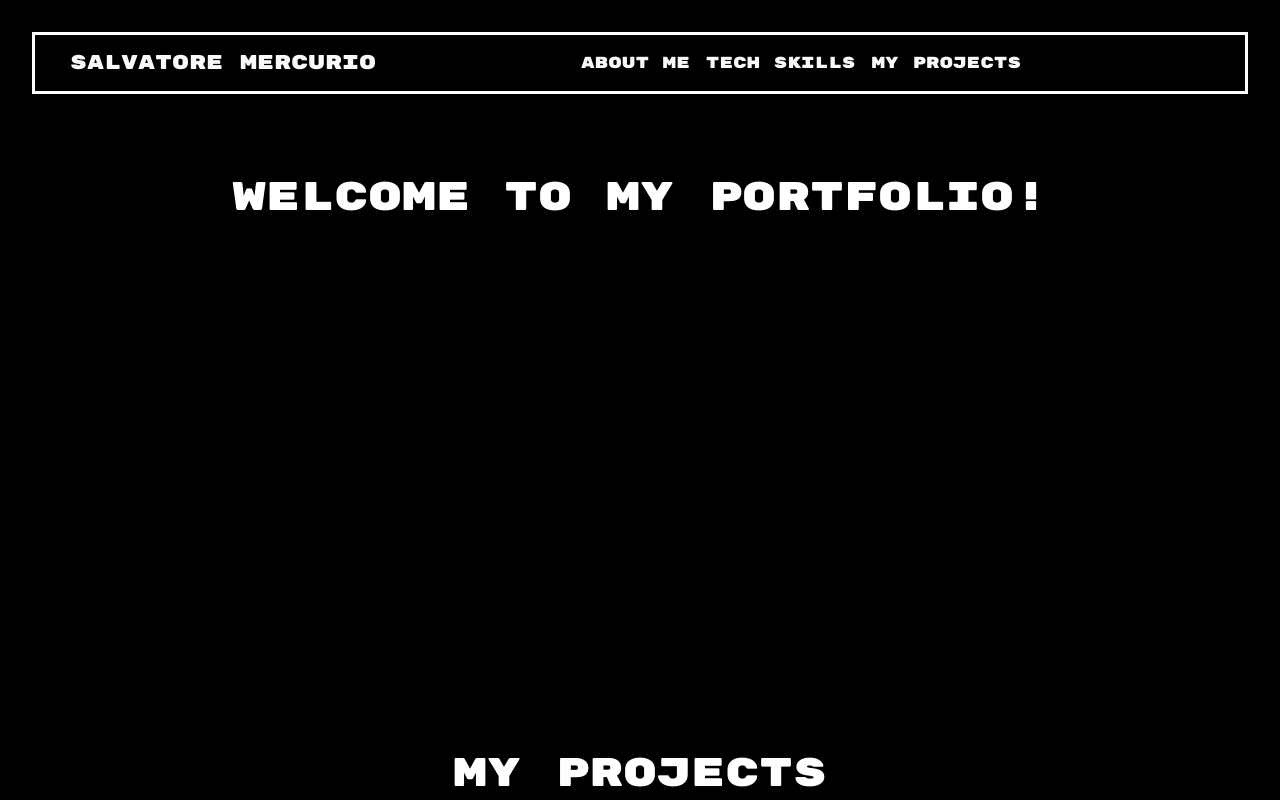
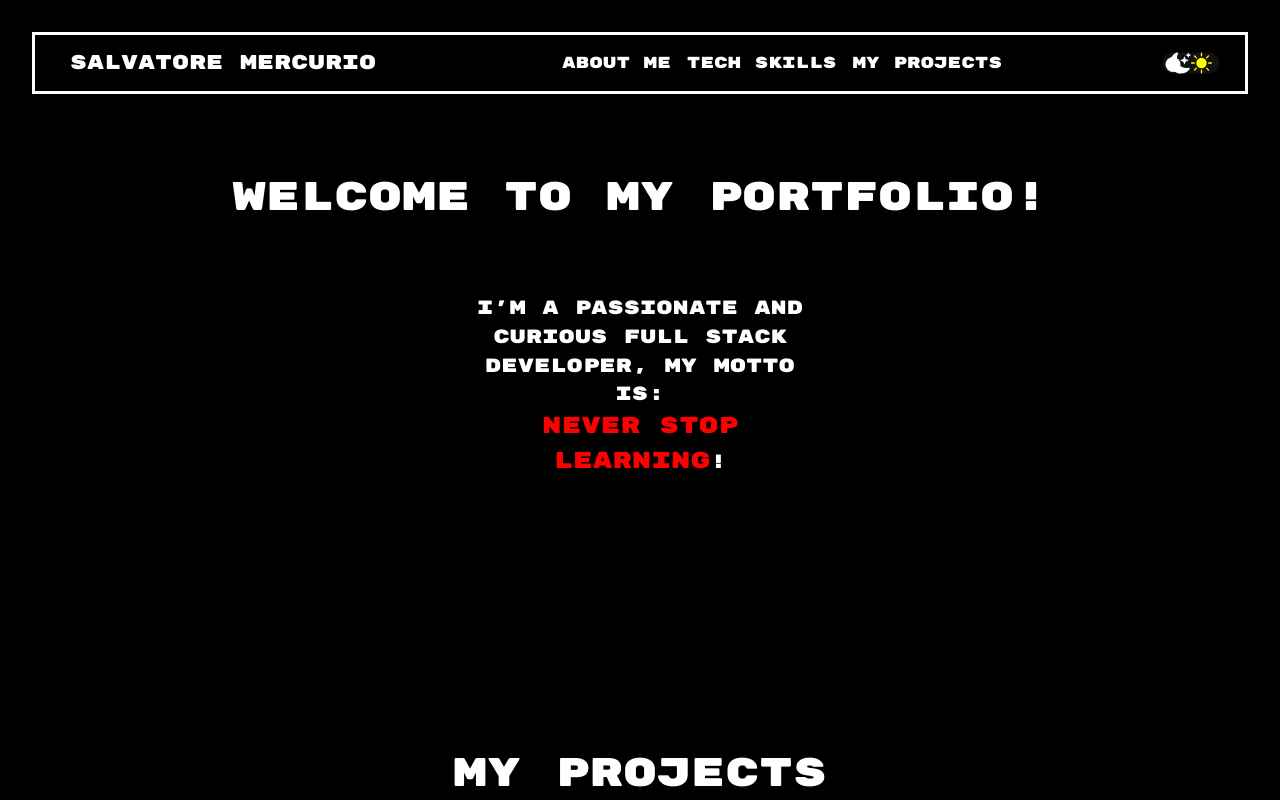
Before and after one commit to Salvo1789/salvatore-mercurio-portfolio, a React (Create React App) app: page / in a window 1280 px wide. Shown: the top 800 px of the page. Built offline with nearby package versions, Linux system fonts and the light colour scheme.

Commit message:
Added light/dark theme switch

```diff
--- a/package.json
+++ b/package.json
@@ -4,6 +4,7 @@
   "private": true,
   "homepage": "http://Salvo1789.github.io/salvatore-mercurio-portfolio",
   "dependencies": {
+    "@reduxjs/toolkit": "^1.9.7",
     "@testing-library/jest-dom": "^5.17.0",
     "@testing-library/react": "^13.4.0",
     "@testing-library/user-event": "^13.5.0",
@@ -12,6 +13,8 @@
     "react": "^18.2.0",
     "react-bootstrap": "^2.9.1",
     "react-dom": "^18.2.0",
+    "react-icons": "^4.11.0",
+    "react-redux": "^8.1.3",
     "react-scripts": "5.0.1",
     "swiper": "^11.0.3",
     "web-vitals": "^2.1.4"
--- a/src/App.css
+++ b/src/App.css
@@ -1,8 +1,51 @@
 .App {
-  background-color: black;
   font-family: 'Rubik Mono One', monospace;
   padding: 2rem;
 }
+
+/* navbar style */
+
+#darkmode{
+	display: flex;
+	justify-content: center;
+  }
+
+  #darkmode .dark {
+	background-color: #292c35;
+  }
+  #darkmode .checkbox {
+	opacity: 0;
+	position: absolute;
+  }
+
+  #darkmode .label {
+	width: 38px;
+	height: 14px;
+	background-color:#111;
+	display: flex;
+	border-radius:50px;
+	align-items: center;
+	justify-content: space-between;
+	padding: 5px;
+	position: relative;
+	transform: scale(1.5);
+	cursor: pointer;
+  }
+
+  #darkmode .ball {
+	width: 10px;
+	height: 10px;
+	background-color: white;
+	position: absolute;
+	bottom: 1px;
+	left: 2px;
+	border-radius: 50%;
+	transition: transform 0.2s linear;
+  }
+
+  #darkmode .checkbox:checked + .label .ball{
+	transform: translateX(24px);
+  }
 
 /* Presentation style */
 .quote {
@@ -92,15 +135,14 @@
 
 
   p {
-	margin: 0;
-	font-family: 'Cormorant Garamond', serif;
-	color: #fff;
+	margin: 0 auto;
+	/* font-family: 'Cormorant Garamond', serif; */
+
 	width: 100%;
 	max-width: 350px;
-	text-align: justify;
+	text-align: center;
 	font-size: 1.2rem;
 	font-weight: 500;
-	opacity: 0;
-	transition: all .6s cubic-bezier(0.215, 0.61, 0.355, 1) 1.4s;
-	transform: translate3d(-20%, 0, 0);
+
+
   }
--- a/src/components/PortfolioNavbar.jsx
+++ b/src/components/PortfolioNavbar.jsx
@@ -1,21 +1,73 @@
-import { Container, Nav, Navbar } from 'react-bootstrap';
+import { Container, Nav, Navbar } from "react-bootstrap";
+import { BsMoonStarsFill, BsFillSunFill } from "react-icons/bs";
+
+import { useDispatch, useSelector } from "react-redux";
+import { useEffect } from "react";
+import { handledarkMode } from "../redux/action";
 
 const PortfolioNavbar = () => {
-    return(
-    <Navbar expand="lg" style={{border: '3px solid white'}}>
-      <Container style={{ paddingInline: 0}}>
-        <Navbar.Brand href="#home" className="text-light">SALVATORE MERCURIO</Navbar.Brand>
+
+  // assigning useDispatch hook of redux to a variable
+  const dispatch = useDispatch();
+
+  // calling our state from the reduxer using useSelector hook of redux
+  const mode = useSelector((state) => state.mainReducer.isdarkMode);
+
+  // destructuring isdarkMode state from mode variable called using useSelector hook of redux
+  // const { isdarkMode } = mode;
+
+  // function to be fired on onChange method to switch the mode
+  const switchDarkMode = () => {
+    mode
+      ? dispatch(handledarkMode(false))
+      : dispatch(handledarkMode(true));
+  };
+  useEffect(() => {
+    //changing color of body with darkmode in useEffect
+    document.body.style.backgroundColor = mode ? "#fff" : "#000";
+  }, [mode]);
+
+  return (
+    <Navbar expand="lg" style={{ border: mode ? "3px solid black" : "3px solid white" }}>
+      <Container style={{ paddingInline: 0 }}>
+        <Navbar.Brand href="#home" style={{ color: mode ? "black" : "white" }}>
+          SALVATORE MERCURIO
+        </Navbar.Brand>
         <Navbar.Toggle aria-controls="basic-navbar-nav" />
         <Navbar.Collapse id="basic-navbar-nav">
           <Nav className="m-auto">
-            <Nav.Link href="#home"className="text-light">About me</Nav.Link>
-            <Nav.Link href="#link" className="text-light">Tech Skills</Nav.Link>
-            <Nav.Link href="#link" className="text-light">My Projects</Nav.Link>
+            <Nav.Link href="#home" style={{ color: mode ? "black" : "white"}}>
+              About me
+            </Nav.Link>
+            <Nav.Link href="#link" style={{ color: mode ? "black" : "white"}}>
+              Tech Skills
+            </Nav.Link>
+            <Nav.Link href="#link" style={{ color: mode ? "black" : "white"}}>
+              My Projects
+            </Nav.Link>
           </Nav>
         </Navbar.Collapse>
+        <div
+          id="darkmode"
+      >
+        <input
+          type="checkbox"
+          className="checkbox"
+          id="checkbox"
+          // onChange prop to fire our internal function for changing the dark mode value
+          onChange={switchDarkMode}
+          // checking checked prop with dark mode state
+          checked={mode}
+        />
+        <label htmlFor="checkbox" className="label">
+          <BsMoonStarsFill color="white" />
+          <BsFillSunFill color="yellow" />
+          <div className="ball"></div>
+        </label>
+      </div>
       </Container>
     </Navbar>
-    )
-}
+  );
+};
 
-export default PortfolioNavbar
+export default PortfolioNavbar;
--- a/src/components/Presentation.jsx
+++ b/src/components/Presentation.jsx
@@ -1,22 +1,34 @@
-import { Container, Row, Col } from 'react-bootstrap';
-import selfie from '../selfie.png';
+import { Container, Row, Col } from "react-bootstrap";
+import { useSelector } from "react-redux";
 
 const Presentation = () => {
-    return(
-    <Container style={{ marginBlock: "3rem", minHeight: "70vh", }}>
+  const mode = useSelector((state) => state.mainReducer.isdarkMode);
+
+  return (
+    <Container
+      style={{
+        marginBlock: "3rem",
+        minHeight: "70vh"
+      }}
+    >
       <Row>
-            <Col sm={12} style={{textAlign: "center", margin: "2rem auto", }}>
-                <h1>WELCOME TO MY PORTFOLIO!</h1>
+        <Col style={{ textAlign: "center", margin: "2rem auto" }}>
+          <h1 style={{ color: mode ? "black" : "white" }}>
+            WELCOME TO MY PORTFOLIO!
+          </h1>
         </Col>
-            <Col sm={12} style={{textAlign: "center", margin: "2 rem auto"}}>
-                <p>I'm a passionate and curious Full Stack Developer, my motto is:
+      </Row>
+      <Row>
+        <Col style={{ textAlign: "center", margin: "2rem auto" }}>
+          <p style={{ color: mode ? "black" : "white" }}>
+            I'm a passionate and curious Full Stack Developer, my motto is:
             <br></br>
             <span className="quote">NEVER STOP LEARNING</span>!
           </p>
         </Col>
       </Row>
     </Container>
-    )
-}
+  );
+};
 
 export default Presentation;
--- a/src/components/ProjectsList.jsx
+++ b/src/components/ProjectsList.jsx
@@ -2,6 +2,7 @@ import { Swiper, SwiperSlide } from "swiper/react";
 import { EffectCoverflow, Pagination } from "swiper/modules";
 import "swiper/css";
 import { Card, Container } from "react-bootstrap";
+import { useSelector } from "react-redux";
 
 import newrizon_1 from "../assets/projects_img/newrizon_1.jpg";
 import mercurioweather_1 from "../assets/projects_img/mercurioweather_1.jpg";
@@ -10,9 +11,12 @@ import brainchallenge_1 from "../assets/projects_img/brainchallenge_1.jpg";
 import mememory_2 from "../assets/projects_img/mememory_2.png";
 
 const ProjectsList = () => {
+
+  const mode = useSelector((state) => state.mainReducer.isdarkMode);
+
   return (
-    <Container>
-      <h1 className="text-center">MY PROJECTS</h1>
+    <Container style={{ background: mode ? "white" : "black" }}>
+      <h1 className="text-center" style={{ color: mode ? "black" : "white" }}>MY PROJECTS</h1>
       <br></br>
       <Swiper
         effect={"coverflow"}
--- a/src/components/TechList.jsx
+++ b/src/components/TechList.jsx
@@ -1,4 +1,6 @@
 import { Container, Row, Col } from 'react-bootstrap';
+import { useSelector } from "react-redux";
+
 import selfie from '../selfie.png';
 import HTML5_logo from '../assets/HTML5_logo.png';
 import CSS_logo from '../assets/CSS_logo.png';
@@ -10,14 +12,17 @@ import spring_boot_logo from '../assets/spring_boot_logo.png';
 import postgresql_logo from '../assets/postgresql_logo.png';
 
 const TechList = () => {
+
+    const mode = useSelector((state) => state.mainReducer.isdarkMode);
+
     return(
         <Container className=' mt-5 d-flex justify-content-center'>
             <Row className='mt-5' style={{textAlign: "center", margin: "2 rem auto"}}>
                 <Col>
-                <h1> TECH SKILLS</h1>
+                <h1 style={{ color: mode ? "black" : "white" }}> TECH SKILLS</h1>
                 <br></br>
                 <img src={selfie} alt="selfie" style={{ maxWidth:"100%", maxHeight:"100%", opacity: "0.35", borderRadius: "50%"}}/>
-                <div class="box">
+                <div className="box">
 		<span id="img1" style={{"--i":1}}><img src={HTML5_logo}/></span>
 		<span style={{"--i":2}}><img src={CSS_logo}/></span>
 		<span style={{"--i":3}}><img src={JS_logo}/></span>
--- a/src/index.js
+++ b/src/index.js
@@ -3,15 +3,13 @@ import ReactDOM from 'react-dom/client';
 import './index.css';
 import App from './App';
 import reportWebVitals from './reportWebVitals';
+import { Provider } from 'react-redux';
+import store from './redux/store/index';
 
 const root = ReactDOM.createRoot(document.getElementById('root'));
 root.render(
-
+  <Provider store={store} >
     <App />
+    </Provider>
 
 );
-
-// If you want to start measuring performance in your app, pass a function
-// to log results (for example: reportWebVitals(console.log))
-// or send to an analytics endpoint. Learn more: https://bit.ly/CRA-vitals
-reportWebVitals();
--- a/src/redux/action/index.js
+++ b/src/redux/action/index.js
@@ -1,18 +1,12 @@
-export const THEME_SET = "THEME_SET";
-export const LANGUAGE_SET = "LANGUAGE_SET";
+export const DARK_MODE = "DARK_MODE";
 
-export const setThemeAction = (arg) => {
+export const handledarkMode = (e) => async (dispatch) => {
+    // getting the true or false value from the parameter and saving that to localstorage
+    // localStorage.setItem("darkmode", e);
 
-    return{
-        type: THEME_SET,
-        payload: !arg
-    };
-}
-
-export const setLanguageAction = (arg) => {
-
-    return{
-        type: LANGUAGE_SET,
-        payload: arg
-    };
-};
+    //dispatch data to reducer to be accessed as payload.action
+    dispatch({
+      type: DARK_MODE,
+      payload: e,
+    });
+  };
--- a/src/redux/reducer/index.js
+++ b/src/redux/reducer/index.js
@@ -1,26 +1,22 @@
-import { THEME_SET } from '../action';
-import { LANGUAGE_SET } from '../action';
+import { DARK_MODE } from "../action";
 
+// initial state
 const initialState = {
-    theme: false,
-    language: "it"
+  // checking mode from localstorage if falsey (e.g. 0, null, undefined, etc.) it will be false, otherwise true
+  isdarkMode: false,
 };
 
-const mainReducer = (state = initialState, action) => {
+const darkModeReducer = (state = initialState, action) => {
   switch (action.type) {
-      case THEME_SET:
+    case DARK_MODE:
       return {
         ...state,
-          theme: action.payload,
-        };
-      case LANGUAGE_SET:
-        return {
-          ...state,
-          language: action.payload,
+        // getting value from the action file and changing isdarkMode State.
+        isdarkMode: action.payload,
       };
     default:
       return state;
   }
 };
 
-  export default mainReducer;
+export default darkModeReducer;
--- a/src/redux/store/index.js
+++ b/src/redux/store/index.js
@@ -1,12 +1,16 @@
 import { combineReducers, configureStore } from '@reduxjs/toolkit'
-import mainReducer from '../reducer'
+import darkModeReducer from "../reducer";
+
+// export default combineReducers({
+//   darkMode: darkModeReducer,
+// });
 
 const rootReducer = combineReducers({
-    mainReducer: mainReducer,
+  mainReducer: darkModeReducer,
 });
 
 const store = configureStore({
-  reducer: rootReducer,
+reducer: rootReducer,
 })
 
 export default store
```
Also changed, not shown: 1 other file (tests, documents, lock files or other folders). Lines whose indentation alone changed are shown as unchanged.
